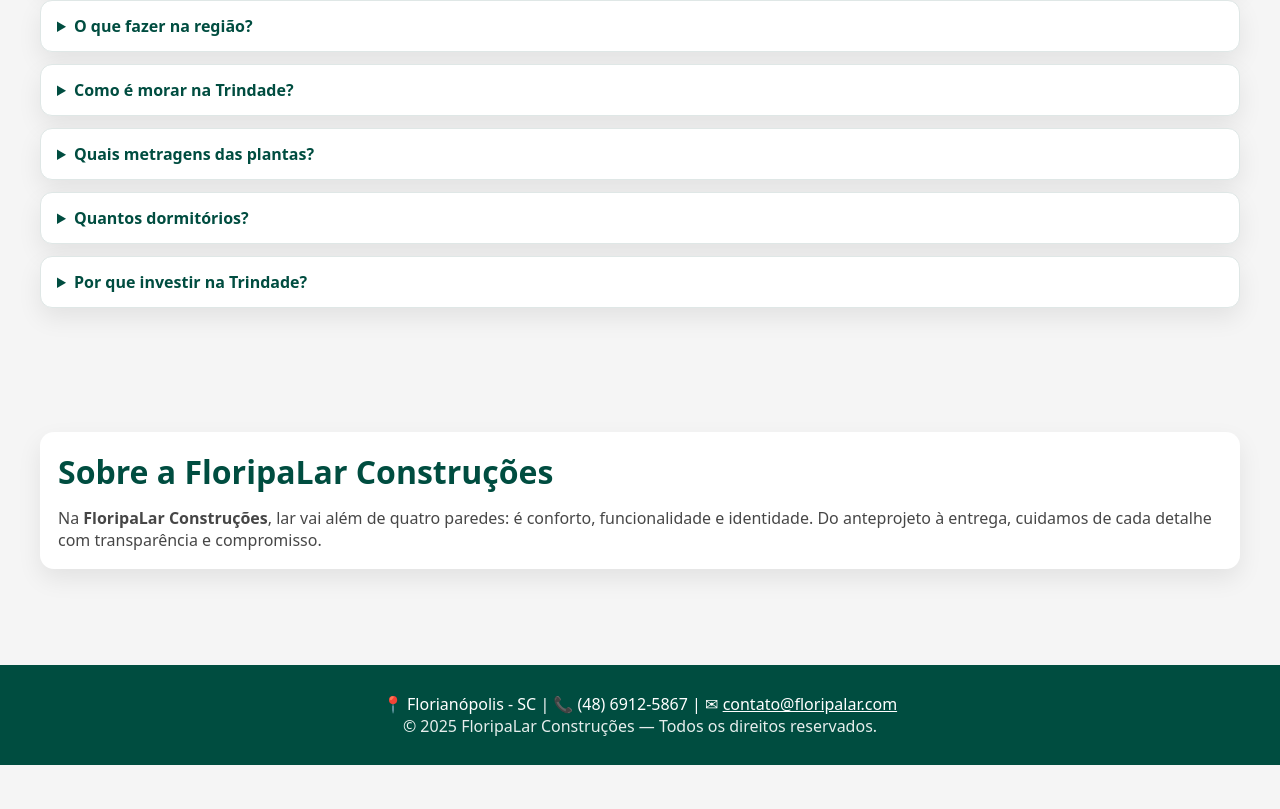
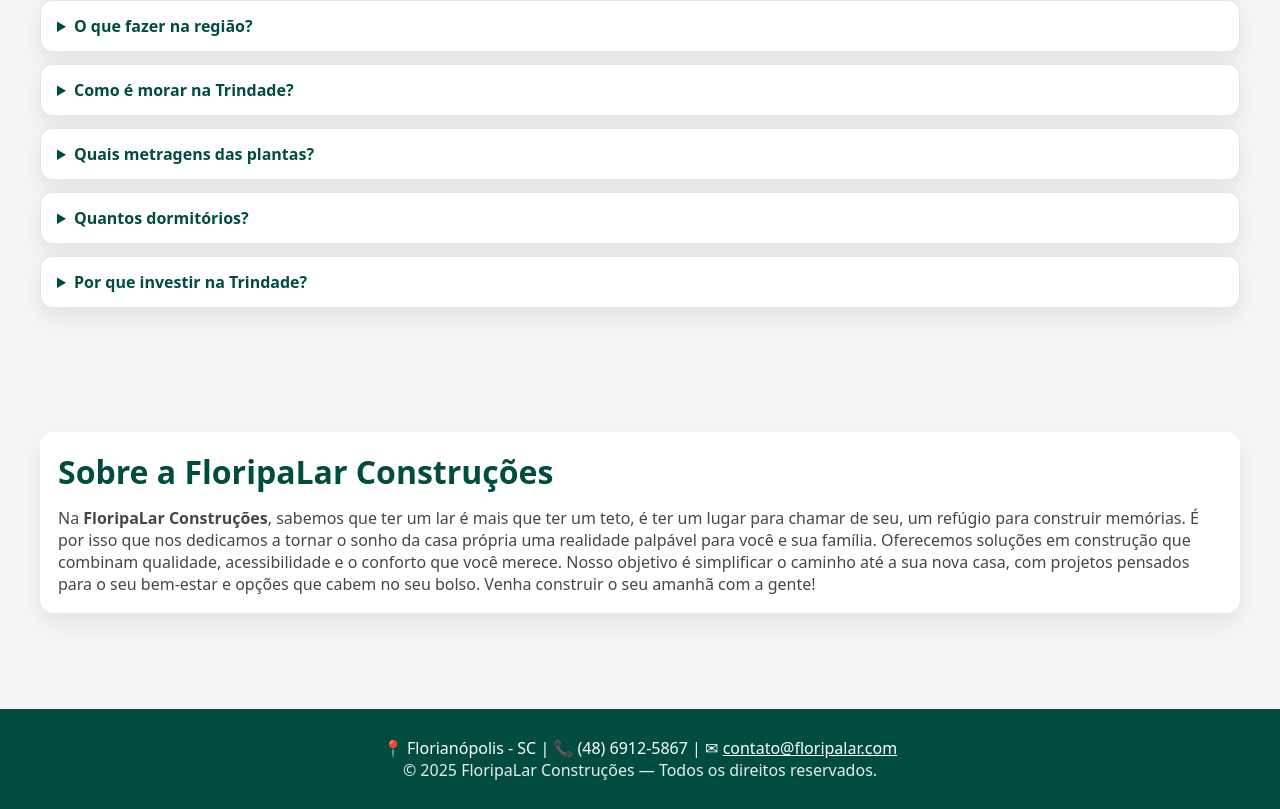
Before and after one commit to FloripalarConstrucoes/sitecasa, a plain HTML site: page index.html in a window 1280 px wide. Shown: the part 2497-3306 px from the top of the page. Before the commit the page ends 3262 px from the top, so only its background shows below. Drawn offline with Linux system fonts and the light colour scheme.

Commit message:
Update index.html

```diff
--- a/index.html
+++ b/index.html
@@ -266,7 +266,11 @@
   <section class="section" id="sobre">
     <div class="wrap card">
       <h2>Sobre a FloripaLar Construções</h2>
-      <p>Na <strong>FloripaLar Construções</strong>, lar vai além de quatro paredes: é conforto, funcionalidade e identidade. Do anteprojeto à entrega, cuidamos de cada detalhe com transparência e compromisso.</p>
+      <p>Na <strong>FloripaLar Construções</strong>, sabemos que ter um lar é mais que ter um teto, é ter um lugar para chamar de seu, um refúgio para construir memórias. É por isso que nos dedicamos a tornar o sonho da casa própria uma realidade palpável para você e sua família.
+
+Oferecemos soluções em construção que combinam qualidade, acessibilidade e o conforto que você merece. Nosso objetivo é simplificar o caminho até a sua nova casa, com projetos pensados para o seu bem-estar e opções que cabem no seu bolso.
+
+Venha construir o seu amanhã com a gente!</p>
     </div>
   </section>
 
```
